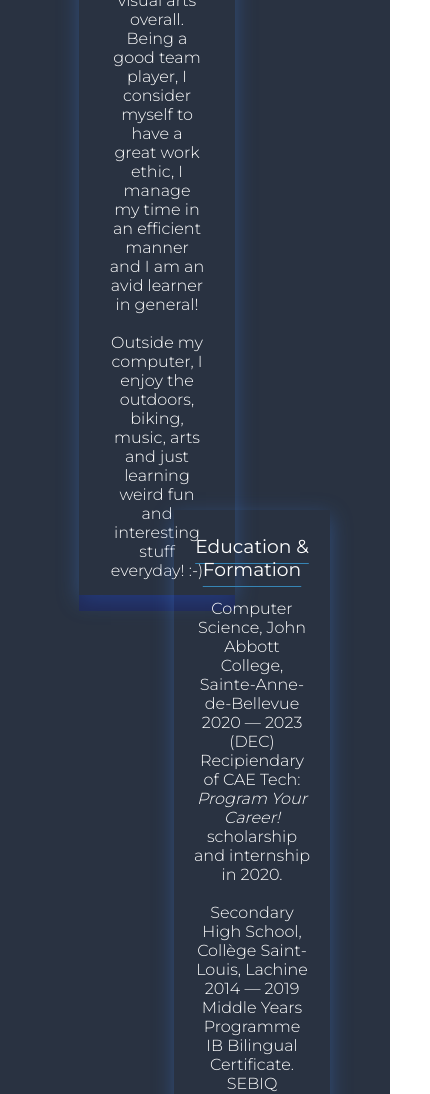
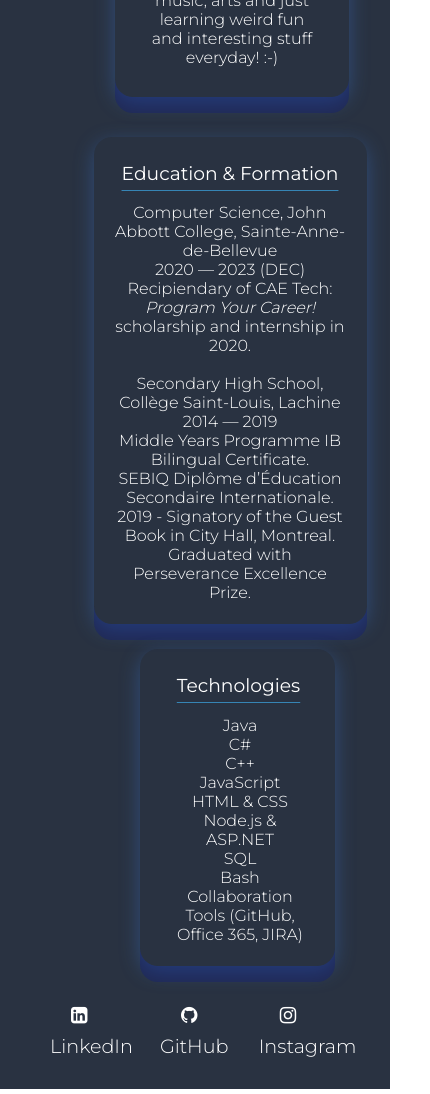
Before and after one commit to reshammoocheet/reshammoocheet.github.io, a plain HTML site: page index.html in a window 390 px wide. Shown: the part 660-1754 px from the top of the page, 430 px wide, since content can reach past the window. Drawn offline with Linux system fonts and the light colour scheme.

Commit message:
Design in progress

```diff
--- a/styles.css
+++ b/styles.css
@@ -89,11 +89,12 @@ div.body {
     width: 40%;
     align-self: flex-start;
     padding: 6px;
+    border-radius: 18px;
     margin: 5px;
     margin-top: 20px;
     padding-left: 30px;
     padding-right: 30px;
-    padding-bottom: 20px;
+    padding-bottom: 35px;
     border-color: #3685B5;
     margin-left: 79px;
     box-shadow: 0px 16px rgba(18, 28, 121, 0.37), 0 6px 20px 0 rgba(60, 116, 206, 0.418);
@@ -112,6 +113,7 @@ div.body {
     padding-left: 20px;
     padding-right: 20px;
     width: 40%;
+    border-radius: 18px;
     align-self: flex-end;
     border-color: #3685B5;
     box-shadow: 0px 16px rgba(18, 28, 121, 0.37), 0 6px 20px 0 rgba(60, 116, 206, 0.418);
@@ -132,11 +134,11 @@ div.body {
     padding-left: 20px;
     padding-right: 30px;
     border-color: #3685B5;
-    /* border-radius: 20px; */
+    border-radius: 18px;
     margin-bottom: -30px;
     margin-top: -60px;
     position: relative;
-    bottom: 60px;
+    bottom: 70px;
     left: 40px;
     margin-left: 145px;
     box-shadow: 0px 16px rgba(18, 28, 121, 0.37), 0 6px 20px 0 rgba(60, 116, 206, 0.418);
@@ -156,6 +158,9 @@ div.body {
 .footer {
     padding-left: 10px;
     padding-right: 10px;
+    margin-bottom: -10px;
+    position: relative;
+    bottom: 25px;
 }
 
 .footer ul {
@@ -166,7 +171,30 @@ div.body {
 }
 
 .footer li a {
-    padding: 12px;
+    padding-left: 12px;
+    padding-right: 12px;
     text-decoration-line: none;
     font-size: larger;
 }
+
+@media only screen and (max-width: 768px) {
+    .about-me {
+        align-self: center;
+        width: 60%;
+        margin-bottom: 50px;
+    }
+
+    .education {
+        align-self: center;
+        width: 70%;
+        left: 50px;
+        margin-top: 50px;
+    }
+
+    .technologies {
+        align-self: center;
+        width: 50%;
+        margin-top: 50px;
+        left: -30px;
+    }
+}
```
